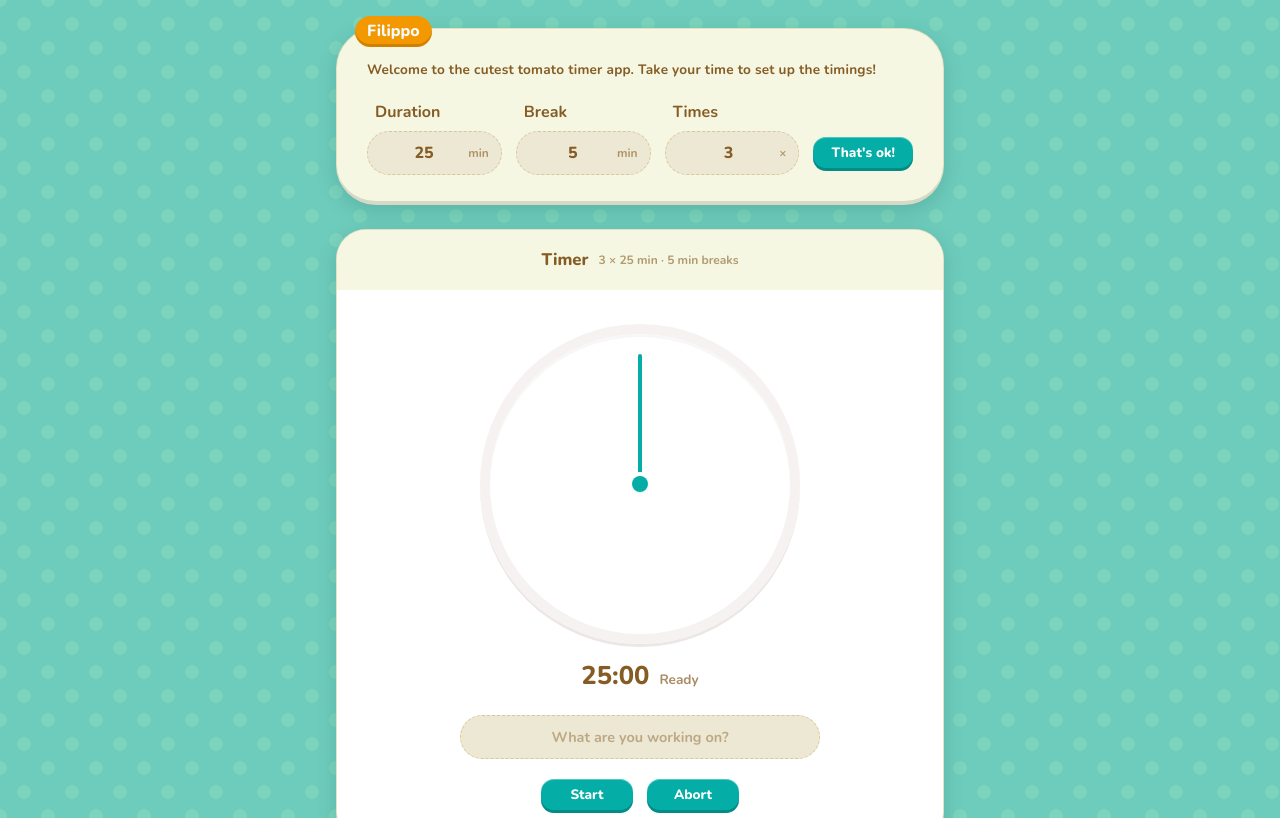
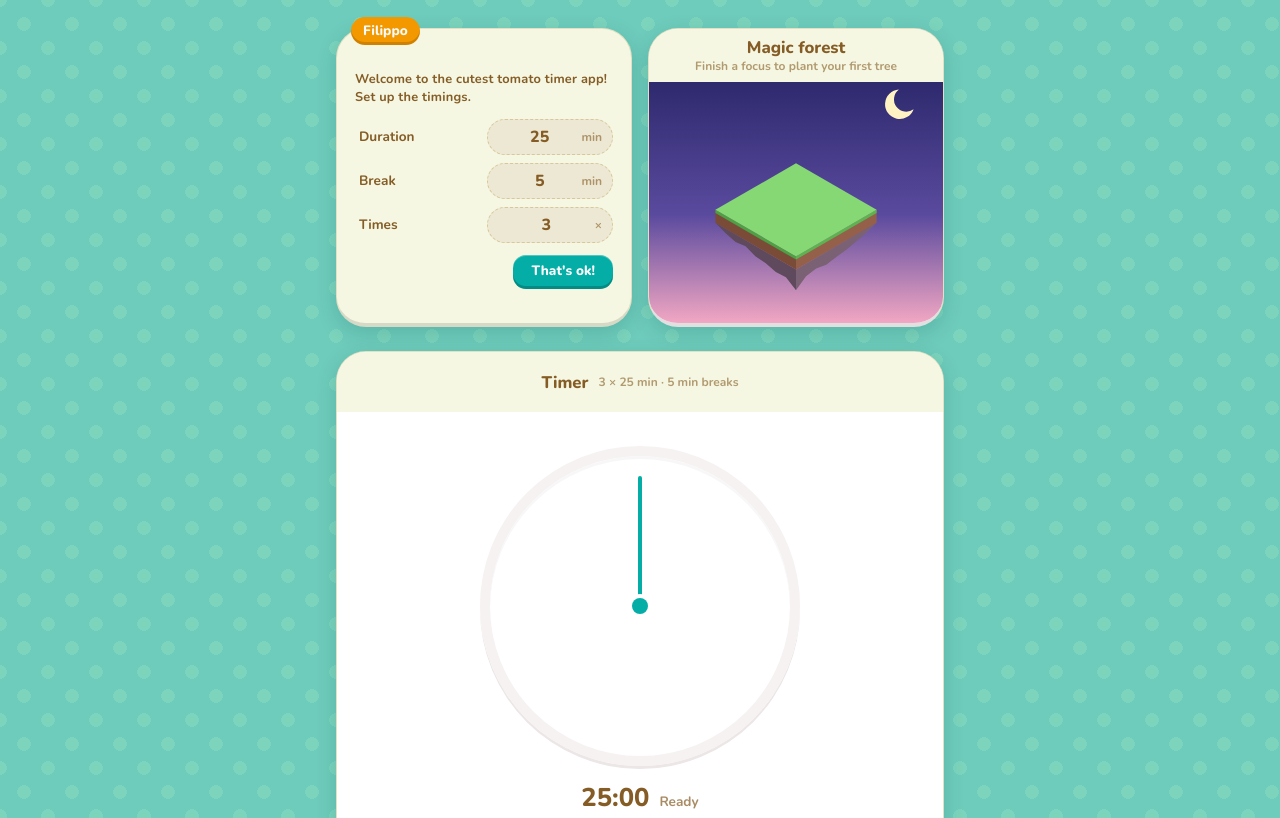
Before and after one commit to filippoitaliano/tomato-timer, a website: page src/index.html in a window 1280 px wide. Shown: the top 818 px of the page. Drawn offline with nearby package versions, Linux system fonts and the light colour scheme.

Commit message:
Put settings and forest side by side on top, about square, and the journal at the bottom
The settings shrink to a compact card next to the forest, which sets the height of the row; the
forest scene fills its square, cropping the sky. The journal gets a card of its own under the
timer and stays hidden until the first focus is done. Under 520px the two top cards stack again.

Co-Authored-By: Claude Opus 5.5 <noreply@anthropic.com>
Claude-Session: https://claude.ai/code/session_013MpFLtvt7fqQo7BbosTFqK

```diff
--- a/src/index.html
+++ b/src/index.html
@@ -12,11 +12,12 @@
 
   <body>
     <main class="app">
+      <div class="top-row">
         <section class="card dialog">
           <span class="settings-badge">Filippo</span>
           <div id="settings-dialog-content">
             <p class="settings-description">
-            Welcome to the cutest tomato timer app. Take your time to set up the timings!
+              Welcome to the cutest tomato timer app! Set up the timings.
             </p>
             <div class="settings-form">
               <label class="settings-form-control">
@@ -47,6 +48,7 @@
           </div>
 
           <div id="settings-dialog-closed-content">
+            <span class="settings-done-emoji" aria-hidden="true">🍅</span>
             <p class="settings-description">
               Good luck and have fun!
             </p>
@@ -55,6 +57,14 @@
             </button>
           </div>
         </section>
+        <section class="card forest">
+          <div class="clock-title">
+            Magic forest
+            <span class="clock-subtitle" id="forest-summary"></span>
+          </div>
+          <svg id="forest-scene" class="forest-scene" viewBox="0 0 360 320" preserveAspectRatio="xMidYMid slice" role="img" aria-label="Your magic forest"></svg>
+        </section>
+      </div>
 
       <section class="card main-content">
         <div class="clock-title">
@@ -89,12 +99,12 @@
         </div>
       </section>
 
-      <section class="card forest">
+
+      <section class="card journal">
         <div class="clock-title">
-          Magic forest
-          <span class="clock-subtitle" id="forest-summary"></span>
+          Journal
+          <span class="clock-subtitle">the last focuses you completed</span>
         </div>
-        <svg id="forest-scene" class="forest-scene" viewBox="0 0 360 320" role="img" aria-label="Your magic forest"></svg>
         <ul id="forest-journal" class="forest-journal"></ul>
       </section>
 
--- a/src/style.css
+++ b/src/style.css
@@ -32,6 +32,7 @@ body {
 .app {
   box-sizing: border-box;
   max-width: 640px;
+  min-width: 0;
   margin: 0 auto;
   padding: 28px 16px 16px;
   display: flex;
@@ -504,3 +505,128 @@ body {
     animation: none;
   }
 }
+
+/* The first row: settings and forest side by side, about square, so the timer comes up sooner.
+   The forest sets the height; the settings stretch to match it. */
+
+.top-row {
+  display: grid;
+  grid-template-columns: repeat(2, minmax(0, 1fr));
+  gap: 16px;
+  align-items: stretch;
+}
+
+.top-row .dialog {
+  display: flex;
+  flex-direction: column;
+  justify-content: center;
+  padding: 26px 18px 18px;
+  border-radius: 30px;
+}
+
+.top-row .dialog .settings-badge {
+  left: 14px;
+  top: -12px;
+  font-size: 0.85rem;
+}
+
+.top-row .settings-description {
+  font-size: 0.8rem;
+  line-height: 1.4;
+}
+
+.top-row .settings-form {
+  margin-top: 12px;
+  grid-template-columns: 1fr;
+  gap: 8px;
+}
+
+.top-row .settings-form-control {
+  flex-direction: row;
+  align-items: center;
+  justify-content: space-between;
+  gap: 8px;
+}
+
+.top-row .settings-form-control-label {
+  padding-left: 4px;
+  font-size: 0.85rem;
+}
+
+.top-row .field {
+  flex: none;
+  width: 104px;
+  height: 34px;
+  padding: 0 10px;
+}
+
+.top-row .settings-form-save-button {
+  justify-self: end;
+  margin: 4px 0 0;
+}
+
+.top-row #settings-dialog-closed-content {
+  flex-direction: column;
+  justify-content: center;
+  text-align: center;
+  gap: 12px;
+  flex: 1;
+}
+
+.settings-done-emoji {
+  font-size: 2.6rem;
+  line-height: 1;
+}
+
+.top-row .forest {
+  display: flex;
+  flex-direction: column;
+  aspect-ratio: 1;
+}
+
+.top-row .clock-title {
+  flex: none;
+  flex-direction: column;
+  gap: 0;
+  height: auto;
+  padding: 8px 10px;
+  line-height: 1.3;
+  text-align: center;
+}
+
+/* The scene fills what the square leaves under the title, cropping the sky rather than
+   shrinking the island. */
+.top-row .forest-scene {
+  flex: 1;
+  min-height: 0;
+  height: 100%;
+}
+
+.journal {
+  background-color: white;
+  border-radius: 30px;
+  overflow: hidden;
+}
+
+/* Nothing completed yet: no journal to show. */
+.journal:has(.forest-journal:empty) {
+  display: none;
+}
+
+.journal .forest-journal {
+  padding-top: 10px;
+}
+
+@media (max-width: 520px) {
+  .top-row {
+    grid-template-columns: 1fr;
+  }
+
+  .top-row .forest {
+    aspect-ratio: auto;
+  }
+
+  .top-row .forest-scene {
+    height: auto;
+  }
+}
```
Lines whose indentation alone changed are shown as unchanged.
